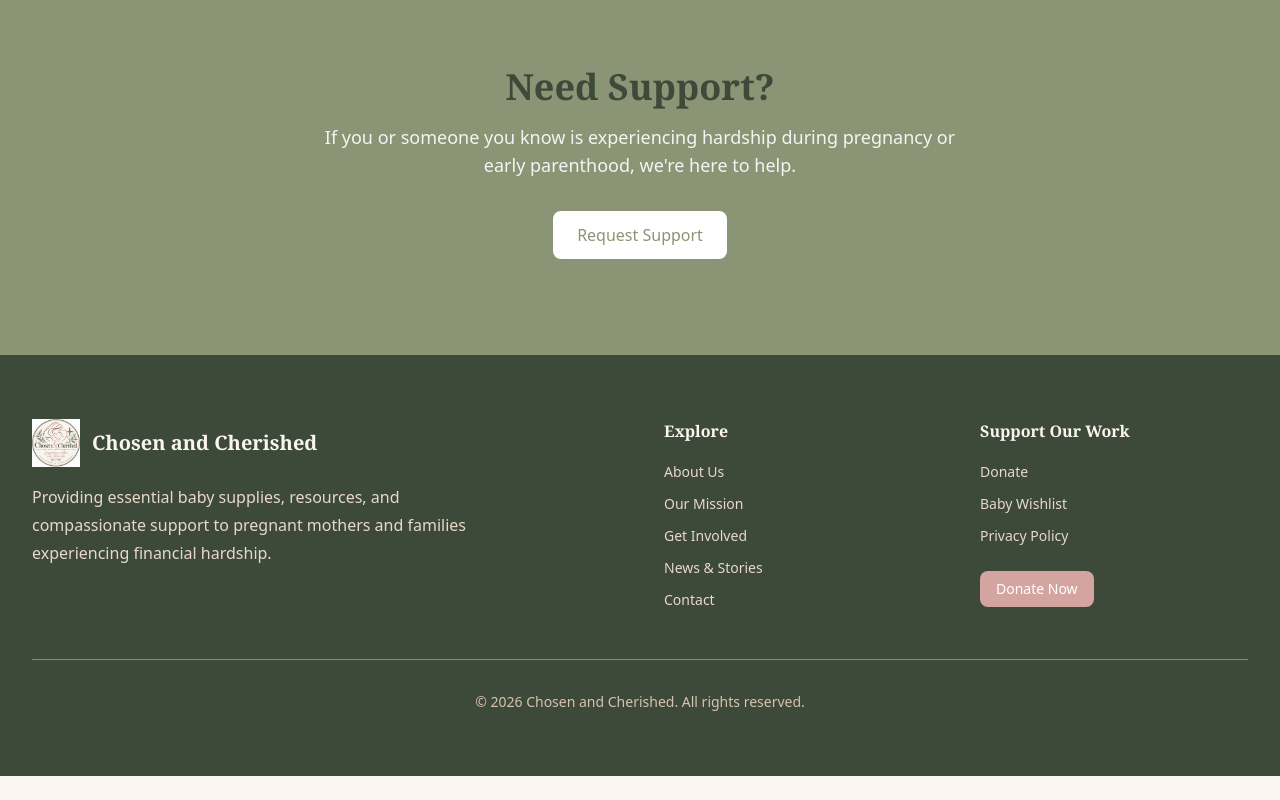
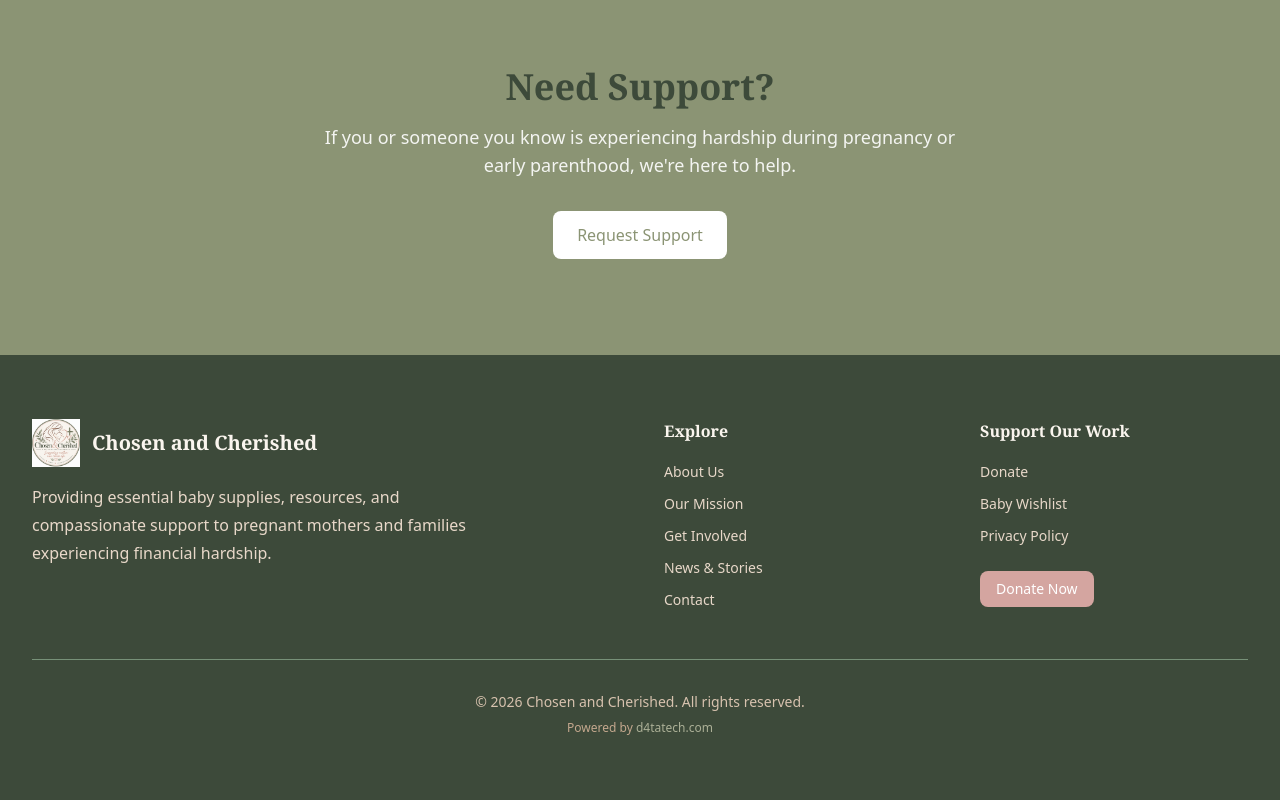
Before and after one commit to Nezuko3131/chosen-and-cherished, a Next.js app: page / in a window 1280 px wide. Shown: the part 1896-2696 px from the top of the page. Before the commit the page ends 2672 px from the top, so only its background shows below. Built offline with nearby package versions, Linux system fonts and the light colour scheme.

Commit message:
Add powered by d4tatech.com link in footer

```diff
--- a/components/Footer.tsx
+++ b/components/Footer.tsx
@@ -87,6 +87,17 @@ export default function Footer() {
           <p className="text-cream-300 text-sm text-center">
             © {new Date().getFullYear()} Chosen and Cherished. All rights reserved.
           </p>
+          <p className="text-cream-400 text-xs text-center mt-2">
+            Powered by{" "}
+            <a
+              href="https://d4tatech.com"
+              target="_blank"
+              rel="noopener noreferrer"
+              className="text-sage-300 hover:text-sage-200 transition-colors"
+            >
+              d4tatech.com
+            </a>
+          </p>
         </div>
       </div>
     </footer>
```
